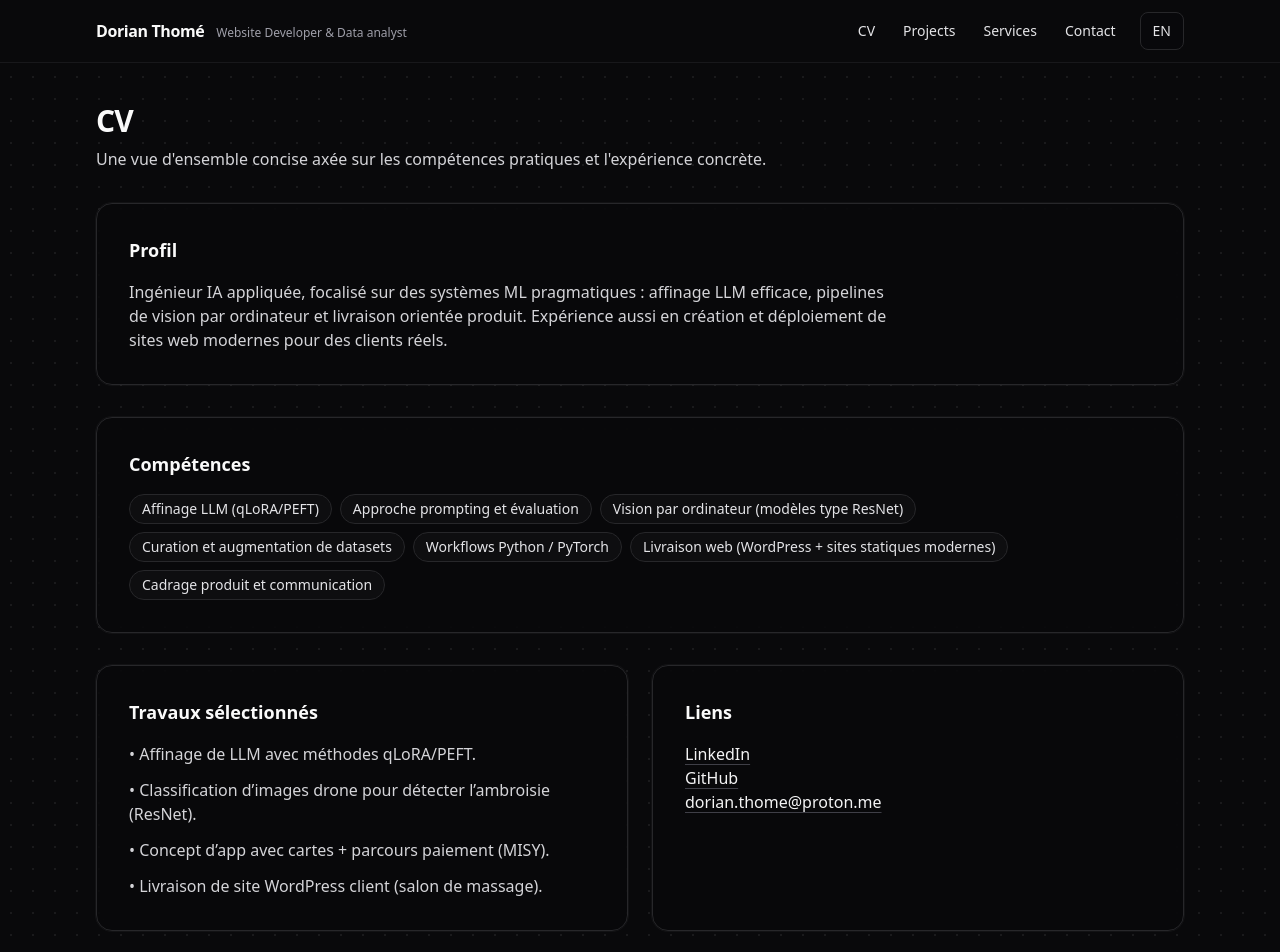
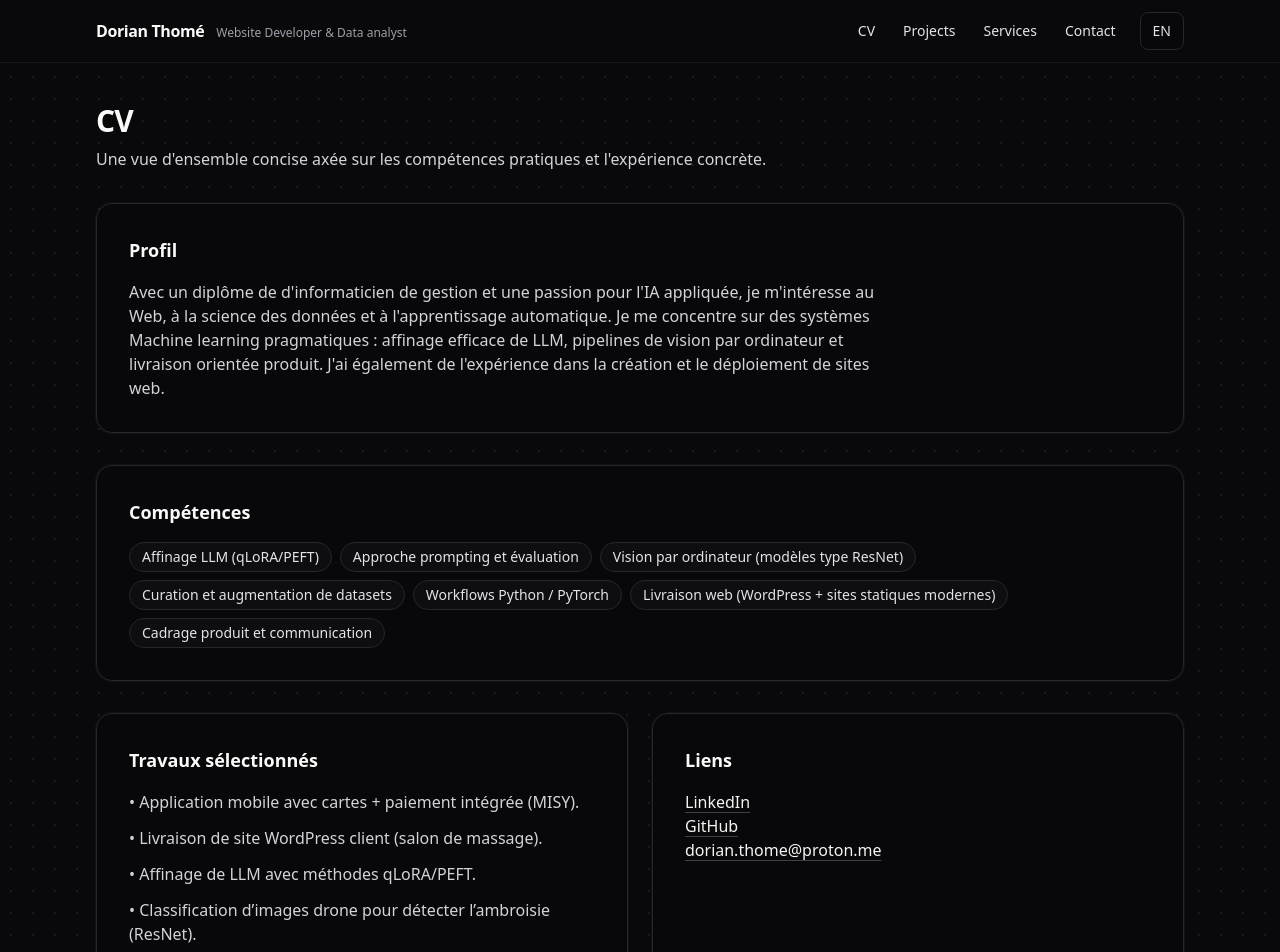
Before and after one commit to Dorian4Git/dorian-portfolio, a Next.js app: page /fr/cv in a window 1280 px wide. Shown: the top 952 px of the page. Built offline with nearby package versions, Linux system fonts and the light colour scheme.

Commit message:
CV update

```diff
--- a/app/cv/page.tsx
+++ b/app/cv/page.tsx
@@ -22,9 +22,7 @@ export default function CVPage() {
       <section className="card p-6 sm:p-8 space-y-4">
         <h2 className="text-lg font-semibold text-zinc-50">Profile</h2>
         <p className="text-base text-zinc-300 max-w-3xl">
-          Applied AI Engineer focused on practical ML systems: efficient LLM fine-tuning,
-          computer vision pipelines, and product-oriented delivery. Also experienced in
-          building and deploying modern websites for real clients.
+          With a management information systems specialist degree and a passion for applied AI, I have an interest in Web, data science, and machine learning. I focus on pragmatic Machine learning systems: efficient LLM fine-tuning, computer vision pipelines, and product-oriented delivery. I also have experience in creating and deploying websites.
         </p>
       </section>
 
@@ -41,10 +39,10 @@ export default function CVPage() {
         <div className="card p-6 sm:p-8">
           <h2 className="text-lg font-semibold text-zinc-50">Selected Work</h2>
           <ul className="mt-4 space-y-3 text-base text-zinc-300">
+            <li>• App concept with maps + in-app payment flow (MISY).</li>
+            <li>• Client WordPress site delivery (massage salon).</li>
             <li>• LLM fine-tuning using qLoRA/PEFT methods.</li>
             <li>• Drone imagery classification for ambrosia detection (ResNet).</li>
-            <li>• App concept with maps + payment flow (MISY).</li>
-            <li>• Client WordPress site delivery (massage salon).</li>
           </ul>
         </div>
 
--- a/app/fr/cv/page.tsx
+++ b/app/fr/cv/page.tsx
@@ -22,9 +22,7 @@ export default function CVPage() {
       <section className="card p-6 sm:p-8 space-y-4">
         <h2 className="text-lg font-semibold text-zinc-50">Profil</h2>
         <p className="text-base text-zinc-300 max-w-3xl">
-          Ingénieur IA appliquée, focalisé sur des systèmes ML pragmatiques : affinage LLM efficace,
-          pipelines de vision par ordinateur et livraison orientée produit. Expérience aussi en
-          création et déploiement de sites web modernes pour des clients réels.
+          Avec un diplôme de d'informaticien de gestion et une passion pour l'IA appliquée, je m'intéresse au Web, à la science des données et à l'apprentissage automatique. Je me concentre sur des systèmes Machine learning pragmatiques : affinage efficace de LLM, pipelines de vision par ordinateur et livraison orientée produit. J'ai également de l'expérience dans la création et le déploiement de sites web.
         </p>
       </section>
 
@@ -41,10 +39,10 @@ export default function CVPage() {
         <div className="card p-6 sm:p-8">
           <h2 className="text-lg font-semibold text-zinc-50">Travaux sélectionnés</h2>
           <ul className="mt-4 space-y-3 text-base text-zinc-300">
+            <li>• Application mobile avec cartes + paiement intégrée (MISY).</li>
+            <li>• Livraison de site WordPress client (salon de massage).</li>
             <li>• Affinage de LLM avec méthodes qLoRA/PEFT.</li>
             <li>• Classification d’images drone pour détecter l’ambroisie (ResNet).</li>
-            <li>• Concept d’app avec cartes + parcours paiement (MISY).</li>
-            <li>• Livraison de site WordPress client (salon de massage).</li>
           </ul>
         </div>
 
```
